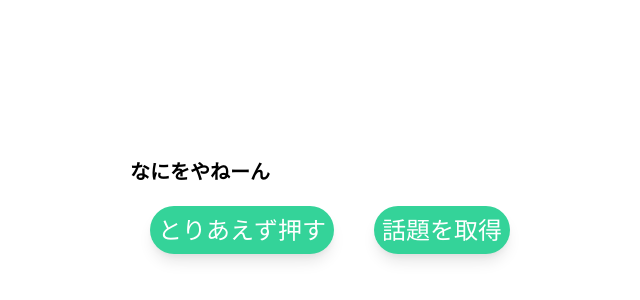
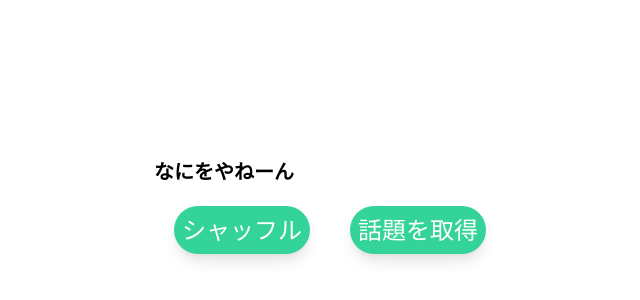
Before and after one commit to TomoyukiMatsuda/Fun-Topics-Web, a Next.js app: page / in a window 1280 px wide. Shown: the part 184-484 px from the top of the page, without its empty margins (310-950 px from the left). Built offline with nearby package versions, Linux system fonts and the light colour scheme.

Commit message:
Mainコンテンツをコンポーネント化

```diff
--- /dev/null
+++ b/src/components/Main.tsx
@@ -0,0 +1,18 @@
+import { memo, VFC } from 'react'
+import { PrimaryButton } from './PrimaryButton'
+
+interface Props {
+  topic: string
+  onClickShuffle: () => void
+  getCommonTopics: () => void
+}
+export const Main: VFC<Props> = memo((props) => {
+  const { topic, onClickShuffle, getCommonTopics } = props
+  return (
+    <div>
+      <p className="text-xl font-bold">{topic}</p>
+      <PrimaryButton onClick={onClickShuffle}>シャッフル</PrimaryButton>
+      <PrimaryButton onClick={getCommonTopics}>話題を取得</PrimaryButton>
+    </div>
+  )
+})
--- a/src/pages/index.tsx
+++ b/src/pages/index.tsx
@@ -2,7 +2,7 @@ import Head from 'next/head'
 import styles from 'src/styles/Home.module.css'
 import { useCallback, useState } from 'react'
 import axios from 'axios'
-import { PrimaryButton } from '../components/PrimaryButton'
+import { Main } from '../components/Main'
 
 interface CommonTopic {
   id: number
@@ -66,7 +66,7 @@ export default function Home() {
       .catch()
   }, [])
 
-  const onClickSwitch = useCallback(() => {
+  const onClickShuffle = useCallback(() => {
     // TODO: ランダム確率の最適化
     const topicNum = Math.floor(Math.random() * commonTopics.length)
 
@@ -78,11 +78,7 @@ export default function Home() {
         <title>FUNトピックス</title>
         <link rel="icon" href="/favicon.ico" />
       </Head>
-      <div>
-        <p className="text-xl font-bold">{topic}</p>
-        <PrimaryButton onClick={onClickSwitch}>とりあえず押す</PrimaryButton>
-        <PrimaryButton onClick={getCommonTopics}>話題を取得</PrimaryButton>
-      </div>
+      <Main topic={topic} onClickShuffle={onClickShuffle} getCommonTopics={getCommonTopics} />
     </div>
   )
 }
```
